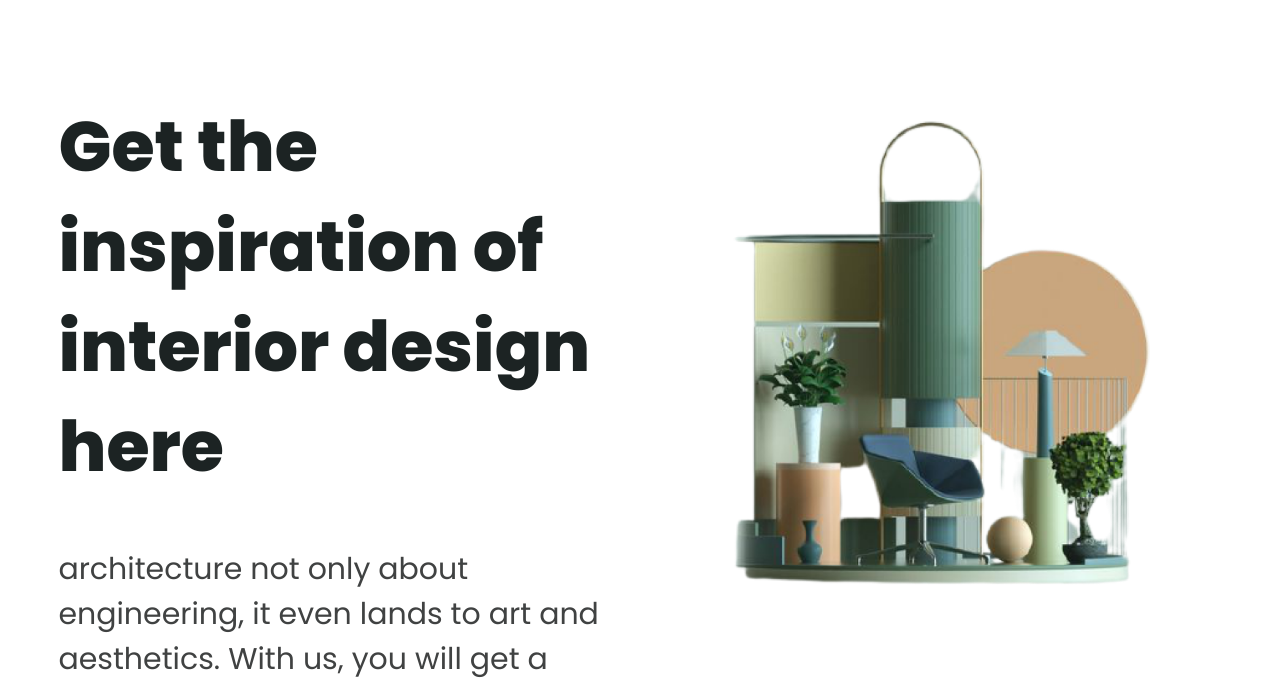
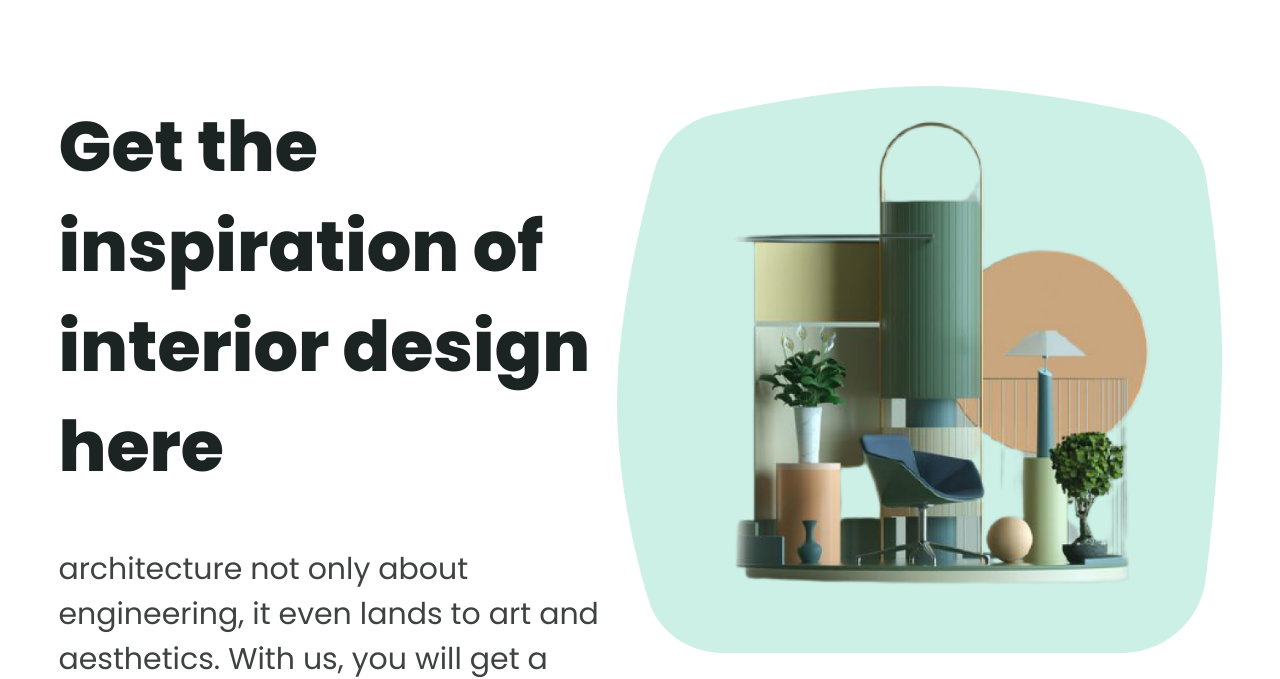
Before and after one commit to AlexandrBorovikov/Locus, a plain HTML site: page index.html in a window 1280 px wide. Shown: the part 133-812 px from the top of the page. Drawn offline with Linux system fonts and the light colour scheme; a web font is replaced by a local one.

Commit message:
Update style.css

```diff
--- a/scss/style.css
+++ b/scss/style.css
@@ -516,7 +516,7 @@ h6 {
   }
 }
 .inspiration__content-bg {
-  background-image: url(img/background-img.png);
+  background-image: url(../img/background-img.png);
   background-repeat: no-repeat;
   background-size: contain;
   background-position: center;
```
